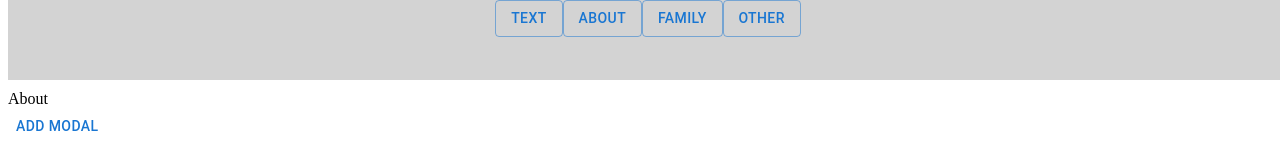
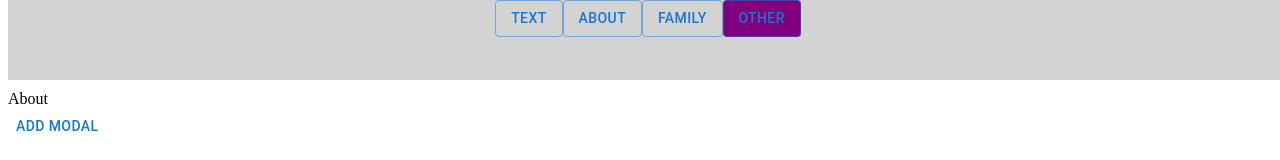
Before and after one commit to Kanika-webspero/TableReact, a React (Create React App) app: page /other in a window 1280 px wide. Shown: the top 160 px of the page. Built offline with nearby package versions, Linux system fonts and the light colour scheme.

Commit message:
highlight tab on click different path

```diff
--- a/src/App.js
+++ b/src/App.js
@@ -10,14 +10,11 @@ import {
   Switch,
   BrowserRouter as Router
  } from 'react-router-dom';
-import MainHeader from './components/MainHeader';
 
 function App() {
   return (
     <Router>
-    <div style={{backgroundColor: 'lightgray', height: '80px',position:'fixed', top: '0px', width: '100%'}}>
-        <MainHeader />
-        </div>
+
     <Switch>
     <Route exact path="/">
     <Home />
--- a/src/components/MainHeader/index.js
+++ b/src/components/MainHeader/index.js
@@ -1,8 +1,14 @@
-import React from 'react';
+import React, { useEffect, useState } from 'react';
 import Button from '@mui/material/Button';
 import { useHistory } from 'react-router';
 
 const MainHeader = () => {
+
+    const [highlightTabs, setHighlightTabs] = useState('white')
+
+    useEffect(() => {
+        setHighlightTabs(window.location.pathname)
+    },[])
 
 const history = useHistory();
 
@@ -24,10 +30,10 @@ const history = useHistory();
 
     return (
         <div style={{display: 'flex', justifyContent: 'center'}}>
-        <Button onClick={textButton} variant="outlined">Text</Button>
-        <Button onClick={aboutButton} variant="outlined">About</Button>
-        <Button onClick={familyButton} variant="outlined">Family</Button>
-        <Button onClick={otherButton} variant="outlined">Other</Button>
+        <Button style={highlightTabs === '/' ? {backgroundColor: 'purple'} : null} onClick={textButton} variant="outlined">Text</Button>
+        <Button style={highlightTabs === '/about' ? {backgroundColor: 'purple'} : null} onClick={aboutButton} variant="outlined">About</Button>
+        <Button style={highlightTabs === '/dataTable' ? {backgroundColor: 'purple'} : null} onClick={familyButton} variant="outlined">Family</Button>
+        <Button style={highlightTabs === '/other' ? {backgroundColor: 'purple'} : null} onClick={otherButton} variant="outlined">Other</Button>
         </div>
     )
 }
--- a/src/pages/About.js
+++ b/src/pages/About.js
@@ -1,6 +1,7 @@
 import React, { useState } from 'react';
 import { useSelector, useDispatch } from 'react-redux';
 import MyAutoComplete from "../components/AutoComplete";
+import MainHeader from '../components/MainHeader';
 import { searchCity, searchState } from '../redux/actions/options'
 
 const emptyAutoComplete = {
@@ -50,6 +51,9 @@ const About = (props) => {
 
     return (
         <div style={{ marginTop: '90px' }}>
+        <div style={{backgroundColor: 'lightgray', height: '80px',position:'fixed', top: '0px', width: '100%'}}>
+        <MainHeader />
+        </div>
             <div>About</div>
                 <MyAutoComplete
                     label='Countries'
--- a/src/pages/DataTable.js
+++ b/src/pages/DataTable.js
@@ -3,6 +3,7 @@ import Table from '../components/DataTable/table'
 import { columns, keys, numbers } from "../data/MainData";
 import Header from "../components/DataTable/Header";
 import axios from "axios";
+import MainHeader from "../components/MainHeader";
 
 const DataTable = () => {
 
@@ -67,6 +68,9 @@ const DataTable = () => {
 
     return (
         <div style={{marginTop:'80px'}}>
+        <div style={{backgroundColor: 'lightgray', height: '80px',position:'fixed', top: '0px', width: '100%'}}>
+        <MainHeader />
+        </div>
 
             <div style={{ backgroundColor: 'red', height: '100px', width: '100%', fontSize: '50px', top: '0px' }} id='header'>
                 <Header />
--- a/src/pages/Home.js
+++ b/src/pages/Home.js
@@ -1,4 +1,5 @@
 import React, { useState } from 'react';
+import MainHeader from '../components/MainHeader';
 import { duplicateArray, numbers } from '../data/MainData';
 
 const Home = () => {
@@ -24,6 +25,9 @@ const Home = () => {
 
     return (
         <div style={{marginTop: '90px'}}>
+        <div style={{backgroundColor: 'lightgray', height: '80px',position:'fixed', top: '0px', width: '100%'}}>
+        <MainHeader />
+        </div>
         <div>
         Home
         </div>
--- a/src/pages/Other.js
+++ b/src/pages/Other.js
@@ -7,6 +7,7 @@ import { TextField } from '@mui/material';
 import Table from '../components/DataTable/table';
 import { useSelector, useDispatch } from 'react-redux';
 import { incNum, decNum, add, sub, multiple, divide, reset } from '../redux/actions/count';
+import MainHeader from '../components/MainHeader';
 
 const style = {
     position: 'absolute',
@@ -134,6 +135,9 @@ const About = () => {
 
     return (
         <div style={{ marginTop: '90px' }}>
+        <div style={{backgroundColor: 'lightgray', height: '80px',position:'fixed', top: '0px', width: '100%'}}>
+        <MainHeader />
+        </div>
             <div>About</div>
             <Button onClick={handleOpen}>Add modal</Button>
             <div>
```
